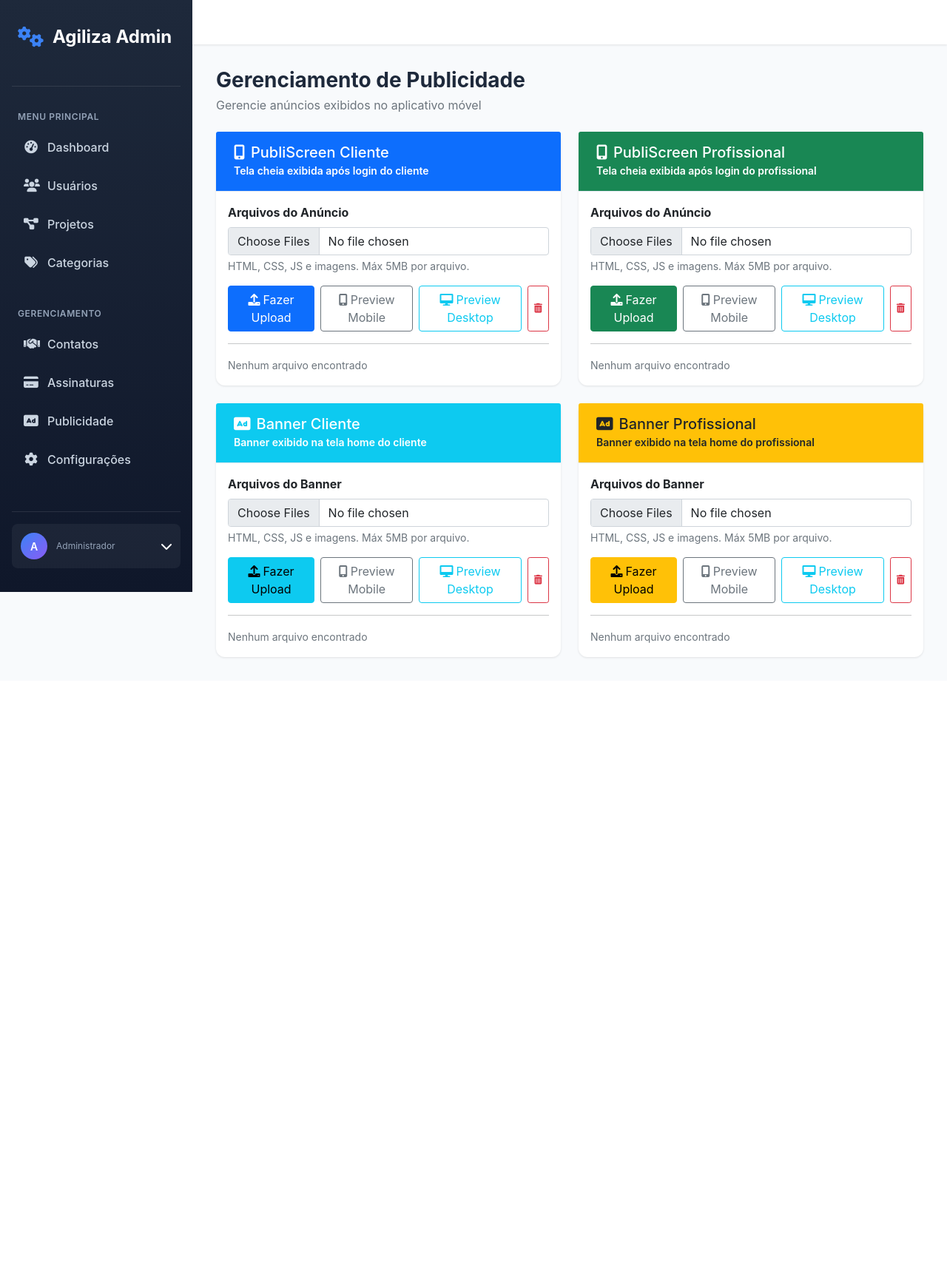
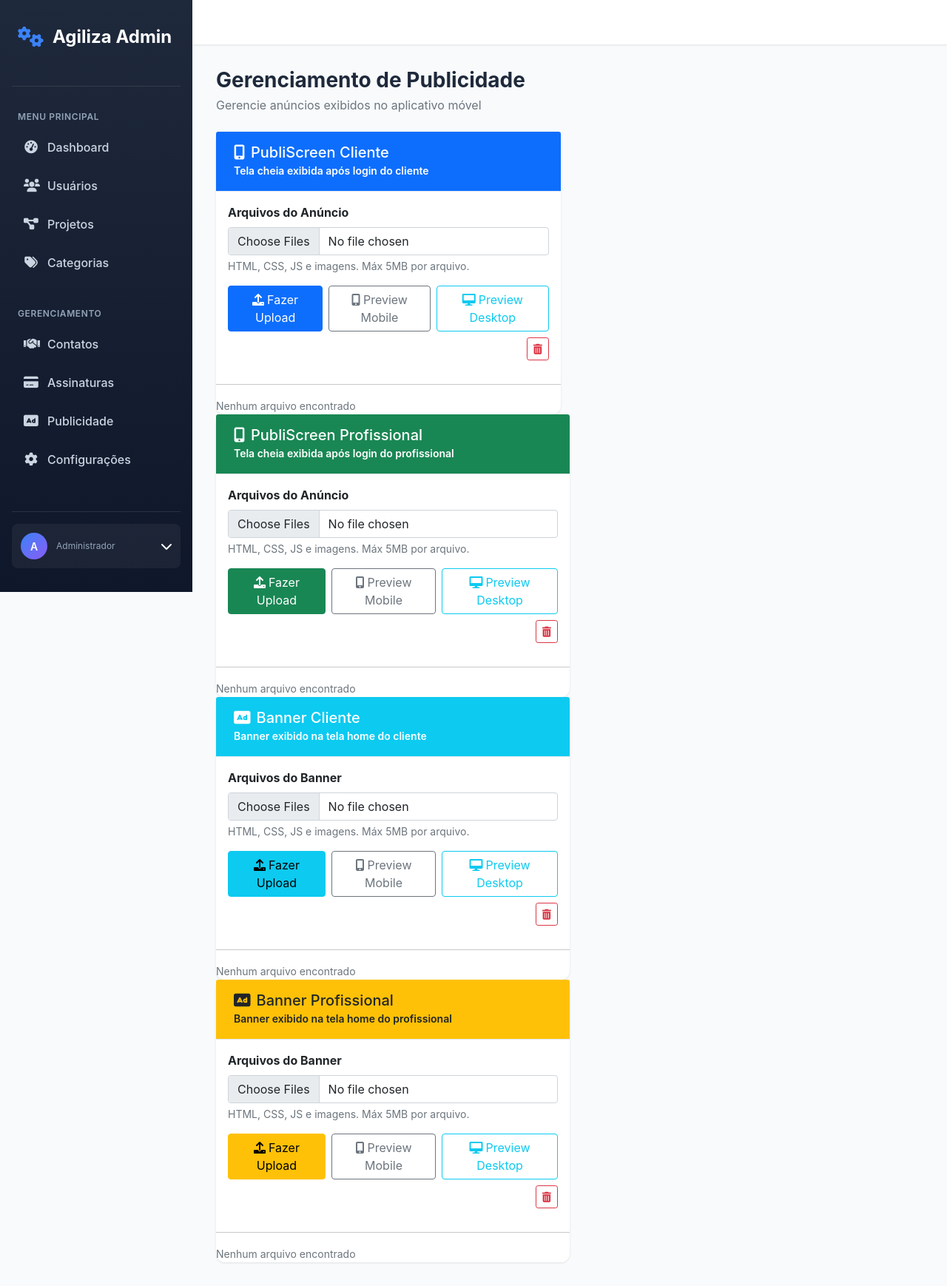
Before and after one commit to SrClauss/agapp, a Python web app: template backend/templates/admin/ads.html in a window 1280 px wide. Shown: the whole page at 74% size. Before the commit the page ends 890 px from the top, so only its background shows below. Run offline with Jinja, Linux system fonts and the light colour scheme; the template is opened without the code that fills it, so the values that code supplies are empty.

Commit message:
admin: add POST fallback for delete-all and fallback form in UI; move clear buttons out of upload form

```diff
--- a/backend/templates/admin/ads.html
+++ b/backend/templates/admin/ads.html
@@ -39,9 +39,18 @@
                         <button type="button" class="btn btn-outline-info" onclick="openDesktopPreviewLocation('publi_client')">
                             <i class="fas fa-desktop me-1"></i>Preview Desktop
                         </button>
-                        <button type="button" class="btn btn-outline-danger btn-sm clear-dir-btn ms-auto" data-ad-type="publi_client" title="Limpar" aria-label="Limpar">
+                    </div>
+                    <div class="mt-2 text-end">
+                        <form method="POST" action="/ads-admin/delete-all/publi_screen_client" style="display:inline;" onsubmit="return confirm('Deseja remover todos os arquivos deste diretório? Esta operação não pode ser desfeita.');">
+                            <button type="submit" class="btn btn-outline-danger btn-sm" title="Limpar" aria-label="Limpar">
+                                <i class="fas fa-trash-alt"></i>
+                            </button>
+                        </form>
+                        <!-- JS-enhanced button (hidden if JS present) -->
+                        <button type="button" class="btn btn-outline-danger btn-sm clear-dir-btn d-none" data-ad-type="publi_client" title="Limpar" aria-label="Limpar" style="margin-left:8px">
                             <i class="fas fa-trash-alt"></i>
                         </button>
+                    </div>
                     </div>
                 </form>
 
@@ -78,9 +87,17 @@
                         <button type="button" class="btn btn-outline-info" onclick="openDesktopPreviewLocation('publi_professional')">
                             <i class="fas fa-desktop me-1"></i>Preview Desktop
                         </button>
-                        <button type="button" class="btn btn-outline-danger btn-sm clear-dir-btn ms-auto" data-ad-type="publi_professional" title="Limpar" aria-label="Limpar">
+                    </div>
+                    <div class="mt-2 text-end">
+                        <form method="POST" action="/ads-admin/delete-all/publi_screen_professional" style="display:inline;" onsubmit="return confirm('Deseja remover todos os arquivos deste diretório? Esta operação não pode ser desfeita.');">
+                            <button type="submit" class="btn btn-outline-danger btn-sm" title="Limpar" aria-label="Limpar">
+                                <i class="fas fa-trash-alt"></i>
+                            </button>
+                        </form>
+                        <button type="button" class="btn btn-outline-danger btn-sm clear-dir-btn d-none" data-ad-type="publi_professional" title="Limpar" aria-label="Limpar" style="margin-left:8px">
                             <i class="fas fa-trash-alt"></i>
                         </button>
+                    </div>
                     </div>
                 </form>
 
@@ -117,9 +134,17 @@
                         <button type="button" class="btn btn-outline-info" onclick="openDesktopPreviewLocation('banner_client')">
                             <i class="fas fa-desktop me-1"></i>Preview Desktop
                         </button>
-                        <button type="button" class="btn btn-outline-danger btn-sm clear-dir-btn ms-auto" data-ad-type="banner_client" title="Limpar" aria-label="Limpar">
+                    </div>
+                    <div class="mt-2 text-end">
+                        <form method="POST" action="/ads-admin/delete-all/banner_client_home" style="display:inline;" onsubmit="return confirm('Deseja remover todos os arquivos deste diretório? Esta operação não pode ser desfeita.');">
+                            <button type="submit" class="btn btn-outline-danger btn-sm" title="Limpar" aria-label="Limpar">
+                                <i class="fas fa-trash-alt"></i>
+                            </button>
+                        </form>
+                        <button type="button" class="btn btn-outline-danger btn-sm clear-dir-btn d-none" data-ad-type="banner_client" title="Limpar" aria-label="Limpar" style="margin-left:8px">
                             <i class="fas fa-trash-alt"></i>
                         </button>
+                    </div>
                     </div>
                 </form>
 
@@ -156,9 +181,17 @@
                         <button type="button" class="btn btn-outline-info" onclick="openDesktopPreviewLocation('banner_professional')">
                             <i class="fas fa-desktop me-1"></i>Preview Desktop
                         </button>
-                        <button type="button" class="btn btn-outline-danger btn-sm clear-dir-btn ms-auto" data-ad-type="banner_professional" title="Limpar" aria-label="Limpar">
+                    </div>
+                    <div class="mt-2 text-end">
+                        <form method="POST" action="/ads-admin/delete-all/banner_professional_home" style="display:inline;" onsubmit="return confirm('Deseja remover todos os arquivos deste diretório? Esta operação não pode ser desfeita.');">
+                            <button type="submit" class="btn btn-outline-danger btn-sm" title="Limpar" aria-label="Limpar">
+                                <i class="fas fa-trash-alt"></i>
+                            </button>
+                        </form>
+                        <button type="button" class="btn btn-outline-danger btn-sm clear-dir-btn d-none" data-ad-type="banner_professional" title="Limpar" aria-label="Limpar" style="margin-left:8px">
                             <i class="fas fa-trash-alt"></i>
                         </button>
+                    </div>
                     </div>
                 </form>
 
```
Also changed, not shown: backend/app/api/endpoints/ads.py (+14 -0 lines).
